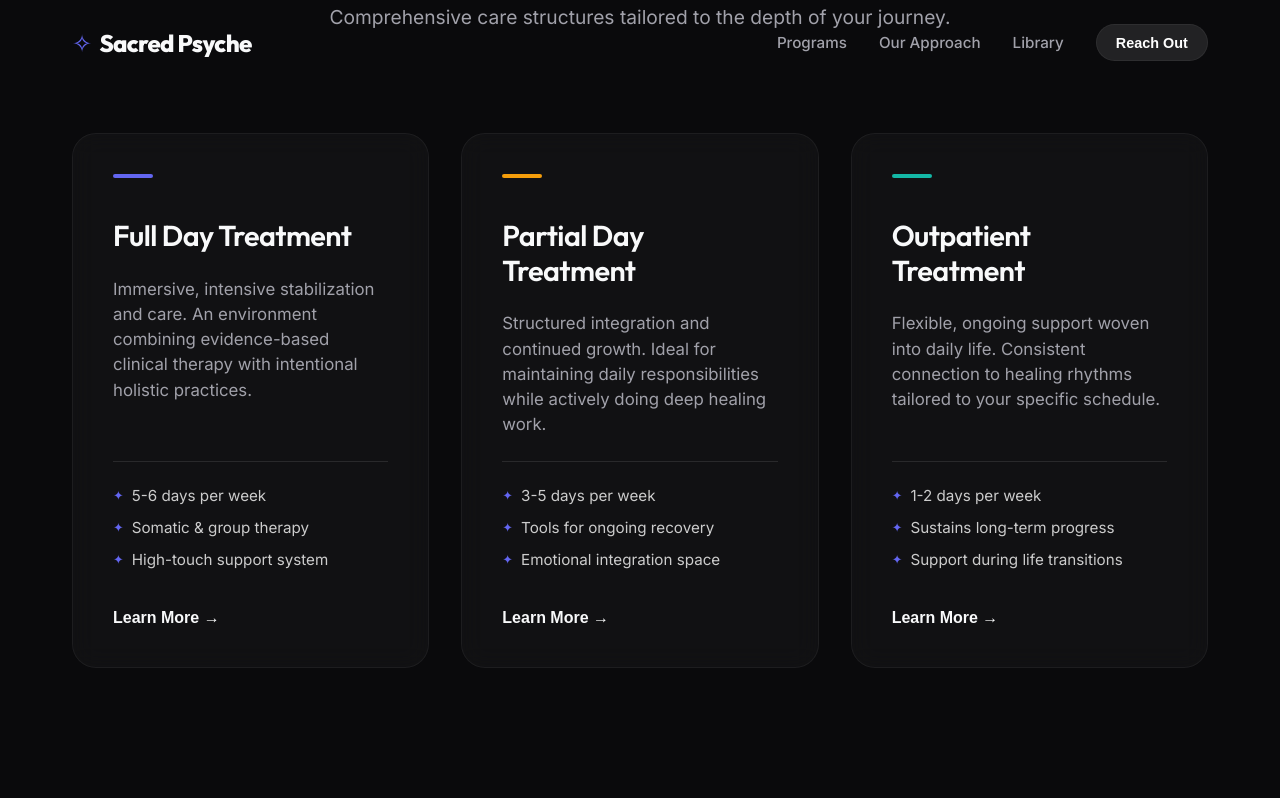
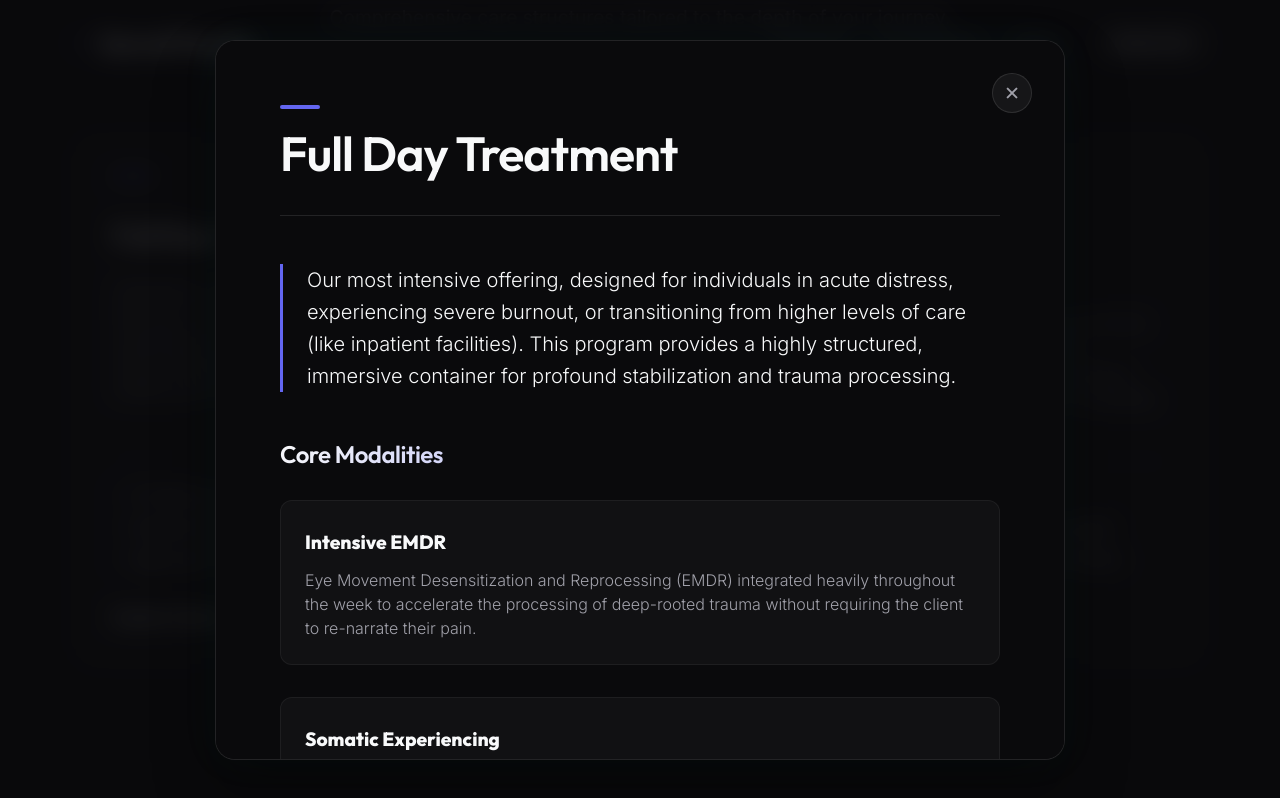
Before and after one commit to coja-mo/ket-psyche-site-redux, a React (Vite) app: page / in a window 1280 px wide. Both pictures are taken after a click on the button 250 px from the left and 1428 px from the top of the page. Shown: the part 1028-1826 px from the top of the page. Built offline with nearby package versions, Linux system fonts and the light colour scheme.

Commit message:
feat: expand programs section with detailed therapeutic modals

```diff
--- a/src/components/Programs.css
+++ b/src/components/Programs.css
@@ -46,12 +46,16 @@
     display: flex;
     flex-direction: column;
     gap: 1.5rem;
-    transition: transform 0.3s ease;
+    transition: transform 0.3s ease, border-color 0.3s ease, box-shadow 0.3s ease;
     text-align: left;
+    cursor: pointer;
+    border: 1px solid rgba(255, 255, 255, 0.05);
 }
 
 .program-card:hover {
     transform: translateY(-10px);
+    border-color: rgba(255, 255, 255, 0.15);
+    box-shadow: 0 15px 35px rgba(0, 0, 0, 0.3);
 }
 
 .card-indicator {
@@ -129,3 +133,47 @@
 .btn-link:hover {
     color: var(--accent-cool);
 }
+
+/* Modal Specific Styles for Programs */
+.program-modal-content {
+    max-width: 900px;
+}
+
+.program-overview-lead {
+    font-size: 1.25rem !important;
+    line-height: 1.6 !important;
+    color: var(--text-primary) !important;
+    font-weight: 300;
+    margin-bottom: 3rem !important;
+    border-left: 3px solid var(--accent-glow);
+    padding-left: 1.5rem;
+}
+
+.modalities-list {
+    display: grid;
+    grid-template-columns: 1fr;
+    gap: 2rem;
+    margin-top: 2rem;
+}
+
+.modality-item {
+    background: rgba(255, 255, 255, 0.03);
+    border: 1px solid rgba(255, 255, 255, 0.05);
+    padding: 1.5rem;
+    border-radius: 12px;
+}
+
+.modality-item strong {
+    display: block;
+    font-size: 1.2rem;
+    color: var(--accent-warm);
+    margin-bottom: 0.5rem;
+    font-family: var(--font-heading);
+}
+
+.modality-item p {
+    font-size: 1rem !important;
+    margin: 0 !important;
+    color: var(--text-secondary);
+    line-height: 1.5 !important;
+}
--- a/src/components/Programs.jsx
+++ b/src/components/Programs.jsx
@@ -1,9 +1,97 @@
-import { useEffect, useRef } from 'react';
+import { useEffect, useRef, useState } from 'react';
 import gsap from 'gsap';
 import './Programs.css';
 
+const programData = [
+    {
+        id: 'full-day',
+        title: 'Full Day Treatment',
+        indicator: 'indicator-intensive',
+        summary: 'Immersive, intensive stabilization and care. An environment combining evidence-based clinical therapy with intentional holistic practices.',
+        highlights: [
+            '5-6 days per week',
+            'Somatic & group therapy',
+            'High-touch support system'
+        ],
+        details: {
+            overview: "Our most intensive offering, designed for individuals in acute distress, experiencing severe burnout, or transitioning from higher levels of care (like inpatient facilities). This program provides a highly structured, immersive container for profound stabilization and trauma processing.",
+            therapies: [
+                {
+                    name: "Intensive EMDR",
+                    desc: "Eye Movement Desensitization and Reprocessing (EMDR) integrated heavily throughout the week to accelerate the processing of deep-rooted trauma without requiring the client to re-narrate their pain."
+                },
+                {
+                    name: "Somatic Experiencing",
+                    desc: "Daily body-based interventions to help discharge physiological stress and teach the nervous system how to safely inhabit the body again."
+                },
+                {
+                    name: "Functional Psychiatry",
+                    desc: "Close medical supervision prioritizing root-cause analysis, medication stabilization (or tapering, when appropriate), and nutritional support for brain health."
+                }
+            ]
+        }
+    },
+    {
+        id: 'partial-day',
+        title: 'Partial Day Treatment',
+        indicator: 'indicator-steady',
+        summary: 'Structured integration and continued growth. Ideal for maintaining daily responsibilities while actively doing deep healing work.',
+        highlights: [
+            '3-5 days per week',
+            'Tools for ongoing recovery',
+            'Emotional integration space'
+        ],
+        details: {
+            overview: "A step-down from Full Day Treatment or a step-up for those needing more than weekly therapy. Partial Day offers a robust therapeutic structure while allowing you to remain engaged in your daily life, work, or family responsibilities.",
+            therapies: [
+                {
+                    name: "Group Art & Music Therapy",
+                    desc: "Expressive therapies that bypass the analytical mind, allowing for the non-verbal processing of complex emotions and fostering community connection."
+                },
+                {
+                    name: "Biofeedback & Regulation",
+                    desc: "Training in heart-rate variability and breathing techniques to build long-term resilience and emotional self-regulation."
+                },
+                {
+                    name: "Narrative Medicine",
+                    desc: "Guided group and individual work focused on unpacking your story, de-pathologizing your experience, and authoring a new, empowered narrative."
+                }
+            ]
+        }
+    },
+    {
+        id: 'outpatient',
+        title: 'Outpatient Treatment',
+        indicator: 'indicator-flexible',
+        summary: 'Flexible, ongoing support woven into daily life. Consistent connection to healing rhythms tailored to your specific schedule.',
+        highlights: [
+            '1-2 days per week',
+            'Sustains long-term progress',
+            'Support during life transitions'
+        ],
+        details: {
+            overview: "Designed for long-term maintenance, slow tapering of medications, or gentle ongoing support. Our Outpatient model focuses on sustaining the gains made in higher levels of care and providing a secure anchor as you navigate life's inevitable transitions.",
+            therapies: [
+                {
+                    name: "Neurodivergent-Affirming Care",
+                    desc: "Specialized therapy tailored for individuals with ADHD, Autism, or high sensitivity, focusing on executive functioning support and unmasking."
+                },
+                {
+                    name: "Relational Therapy",
+                    desc: "Focusing on how you interact with the world and others, unpacking relational traumas, and building secure, fulfilling connections."
+                },
+                {
+                    name: "Psychedelic Integration",
+                    desc: "For those engaging in ketamine or other legal psychedelic therapies elsewhere, we provide the vital somatic and psychological integration work needed to ground those experiences."
+                }
+            ]
+        }
+    }
+];
+
 const Programs = () => {
     const containerRef = useRef(null);
+    const [selectedProgram, setSelectedProgram] = useState(null);
 
     useEffect(() => {
         const ctx = gsap.context(() => {
@@ -23,6 +111,27 @@ const Programs = () => {
         return () => ctx.revert();
     }, []);
 
+    // Handle pressing escape to close modal
+    useEffect(() => {
+        const handleKeyDown = (e) => {
+            if (e.key === 'Escape') {
+                setSelectedProgram(null);
+            }
+        };
+
+        if (selectedProgram) {
+            document.body.style.overflow = 'hidden';
+            window.addEventListener('keydown', handleKeyDown);
+        } else {
+            document.body.style.overflow = 'auto';
+        }
+
+        return () => {
+            document.body.style.overflow = 'auto';
+            window.removeEventListener('keydown', handleKeyDown);
+        };
+    }, [selectedProgram]);
+
     return (
         <section id="programs" className="programs-section" ref={containerRef}>
             <div className="container">
@@ -32,52 +141,59 @@ const Programs = () => {
                 </div>
 
                 <div className="programs-grid">
-                    {/* Full Day Treatment */}
-                    <div className="program-card glass-panel subtle-glow">
-                        <div className="card-indicator indicator-intensive"></div>
-                        <h3>Full Day Treatment</h3>
-                        <p className="card-summary">
-                            Immersive, intensive stabilization and care. An environment combining evidence-based clinical therapy with intentional holistic practices.
-                        </p>
-                        <ul className="card-details">
-                            <li>5-6 days per week</li>
-                            <li>Somatic & group therapy</li>
-                            <li>High-touch support system</li>
-                        </ul>
-                        <button className="btn-link">Learn More →</button>
-                    </div>
+                    {programData.map((program) => (
+                        <div
+                            key={program.id}
+                            className="program-card glass-panel subtle-glow"
+                            onClick={() => setSelectedProgram(program)}
+                            role="button"
+                            tabIndex={0}
+                        >
+                            <div className={`card-indicator ${program.indicator}`}></div>
+                            <h3>{program.title}</h3>
+                            <p className="card-summary">{program.summary}</p>
+                            <ul className="card-details">
+                                {program.highlights.map((highlight, idx) => (
+                                    <li key={idx}>{highlight}</li>
+                                ))}
+                            </ul>
+                            <button className="btn-link">Explore Details →</button>
+                        </div>
+                    ))}
+                </div>
+            </div>
 
-                    {/* Partial Day Treatment */}
-                    <div className="program-card glass-panel subtle-glow">
-                        <div className="card-indicator indicator-steady"></div>
-                        <h3>Partial Day Treatment</h3>
-                        <p className="card-summary">
-                            Structured integration and continued growth. Ideal for maintaining daily responsibilities while actively doing deep healing work.
-                        </p>
-                        <ul className="card-details">
-                            <li>3-5 days per week</li>
-                            <li>Tools for ongoing recovery</li>
-                            <li>Emotional integration space</li>
-                        </ul>
-                        <button className="btn-link">Learn More →</button>
-                    </div>
+            {/* Re-using the library modal styling structure for consistency */}
+            {selectedProgram && (
+                <div className="library-modal-overlay program-modal-overlay" onClick={() => setSelectedProgram(null)}>
+                    <div className="library-modal-content program-modal-content" onClick={(e) => e.stopPropagation()}>
+                        <button className="modal-close-btn" onClick={() => setSelectedProgram(null)} aria-label="Close modal">✕</button>
 
-                    {/* Outpatient Day Treatment */}
-                    <div className="program-card glass-panel subtle-glow">
-                        <div className="card-indicator indicator-flexible"></div>
-                        <h3>Outpatient Treatment</h3>
-                        <p className="card-summary">
-                            Flexible, ongoing support woven into daily life. Consistent connection to healing rhythms tailored to your specific schedule.
-                        </p>
-                        <ul className="card-details">
-                            <li>1-2 days per week</li>
-                            <li>Sustains long-term progress</li>
-                            <li>Support during life transitions</li>
-                        </ul>
-                        <button className="btn-link">Learn More →</button>
+                        <div className="article-header">
+                            <div className={`card-indicator ${selectedProgram.indicator}`}></div>
+                            <h2 className="article-title">{selectedProgram.title}</h2>
+                        </div>
+
+                        <div className="article-body">
+                            <p className="program-overview-lead">{selectedProgram.details.overview}</p>
+
+                            <h4 className="gradient-text gradient-accent-glow">Core Modalities</h4>
+                            <div className="modalities-list">
+                                {selectedProgram.details.therapies.map((therapy, idx) => (
+                                    <div key={idx} className="modality-item">
+                                        <strong>{therapy.name}</strong>
+                                        <p>{therapy.desc}</p>
+                                    </div>
+                                ))}
+                            </div>
+                        </div>
+
+                        <div className="article-footer">
+                            <button className="btn-secondary" onClick={() => setSelectedProgram(null)}>Close Details</button>
+                        </div>
                     </div>
                 </div>
-            </div>
+            )}
         </section>
     );
 };
```
